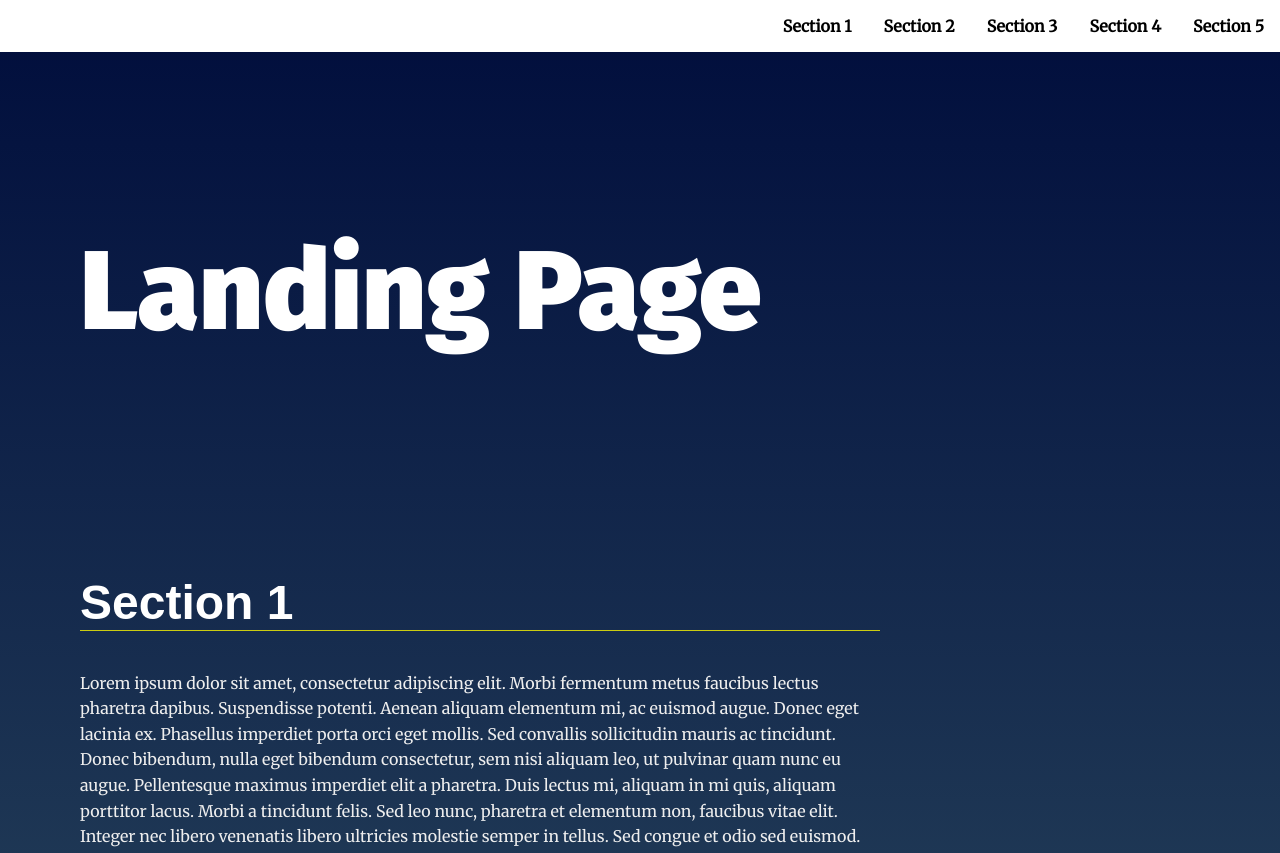
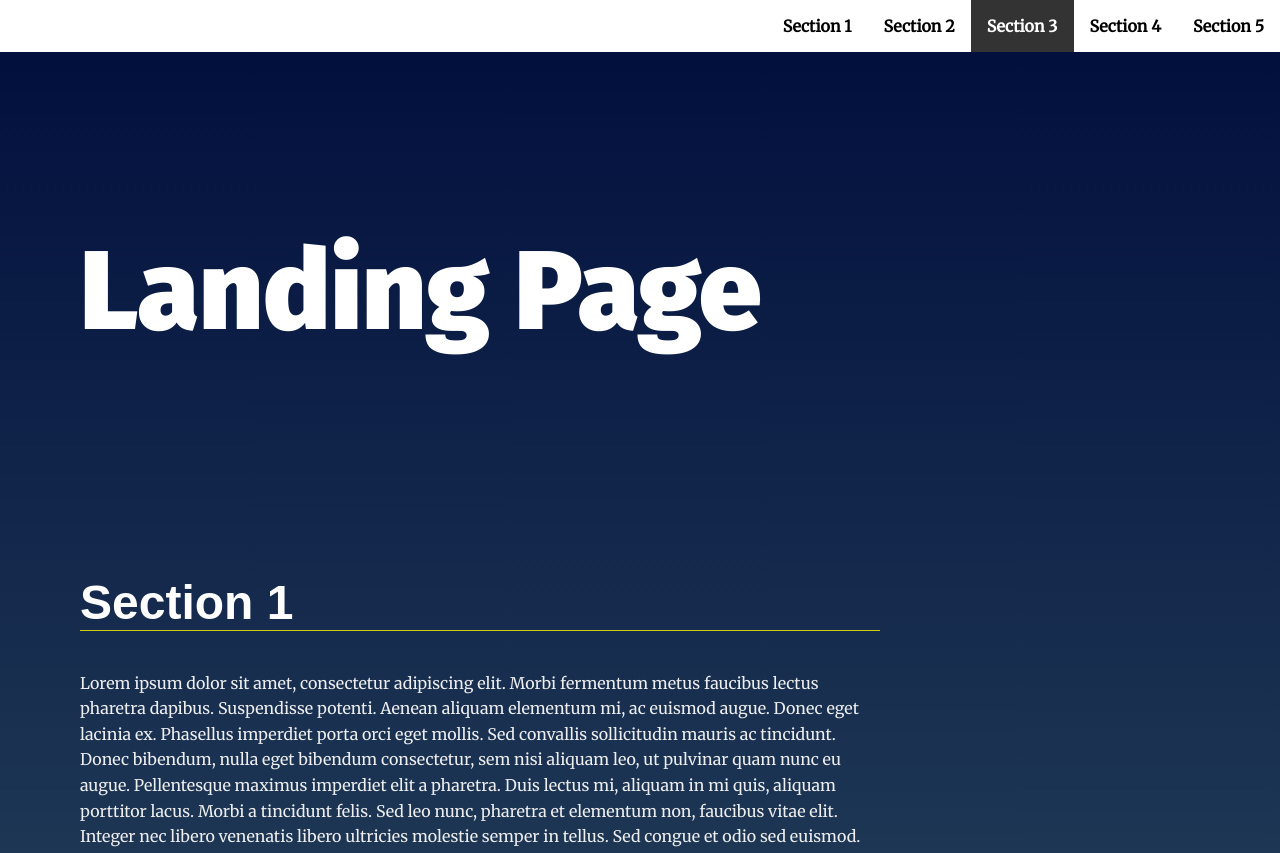
Before and after one commit to karimshalapy/landing-page, a plain HTML site: page index.html in a window 1280 px wide. Shown: the top 853 px of the page. Drawn offline with Linux system fonts and the light colour scheme.

Commit message:
feat: Add an active state to your navigation items

```diff
--- a/css/styles.css
+++ b/css/styles.css
@@ -221,3 +221,8 @@ section.your-active-class .landing__container::after {
 		           rotate(-360deg);
 	}
 }
+/* Nav Active Styles */
+.navbar__menu .your-active-nav {
+    background-color: #333;
+    color: #fff
+}
--- a/js/app.js
+++ b/js/app.js
@@ -37,7 +37,7 @@ const navBuild = () => {
     for (let current of DOMObj.mainSections) {
         //create the list item with the link inside it
         const child = document.createElement("li");
-        child.innerHTML = `<a href="#${current.id}" class="menu__link"> ${current.dataset.nav} </a>`;
+        child.innerHTML = `<a href="#${current.id}" id="${current.id}__link" class="menu__link"> ${current.dataset.nav} </a>`;
         //append the list item to the fragment
         el.appendChild(child);
     }
@@ -49,30 +49,39 @@ const isInView = (el) => {
     const offsets = el.getBoundingClientRect();
     return offsets.top <= window.innerHeight / 2 && offsets.bottom >= window.innerHeight / 2;
 }
-//TODO: change the active status among sections
+//TODO: change the active status for navbar and sections to iterate only one time
 const setActiveStatus = () => {
     if (!currentActiveSection) {
         currentActiveSection = DOMObj.mainSections[0]
-        currentActiveSection.classList.toggle("your-active-class")
+        toggleActiveClass(currentActiveSection);
     }
     //loop over the sections to change the currentActiveSection
     for (const section of DOMObj.mainSections) {
         if (isInView(section) && !(section === currentActiveSection)) {
-            currentActiveSection.classList.toggle("your-active-class")
+            toggleActiveClass(currentActiveSection);
             currentActiveSection = section;
-            currentActiveSection.classList.toggle("your-active-class")
+            toggleActiveClass(currentActiveSection);
             return currentActiveSection
         }
     }
 }
+//TODO: toggle the active class for navbar and sections
+const toggleActiveClass = el => {
+    el.classList.toggle("your-active-class")
+    const navId = `${el.id}__link`
+    document.getElementById(navId).classList.toggle("your-active-nav")
+}
+//TODO: scroll to the desired section via ID
 const scrollToSection = id => {
     let el;
+    //iterate over the sections to get the section for the corresponding ID
     for (const section of DOMObj.mainSections) {
         if (section.id === id) {
             el = section;
             break
         }
     }
+    //using scrollTo method on window object
     window.scrollTo({
         top: el.offsetTop,
         behavior: "smooth"
```
